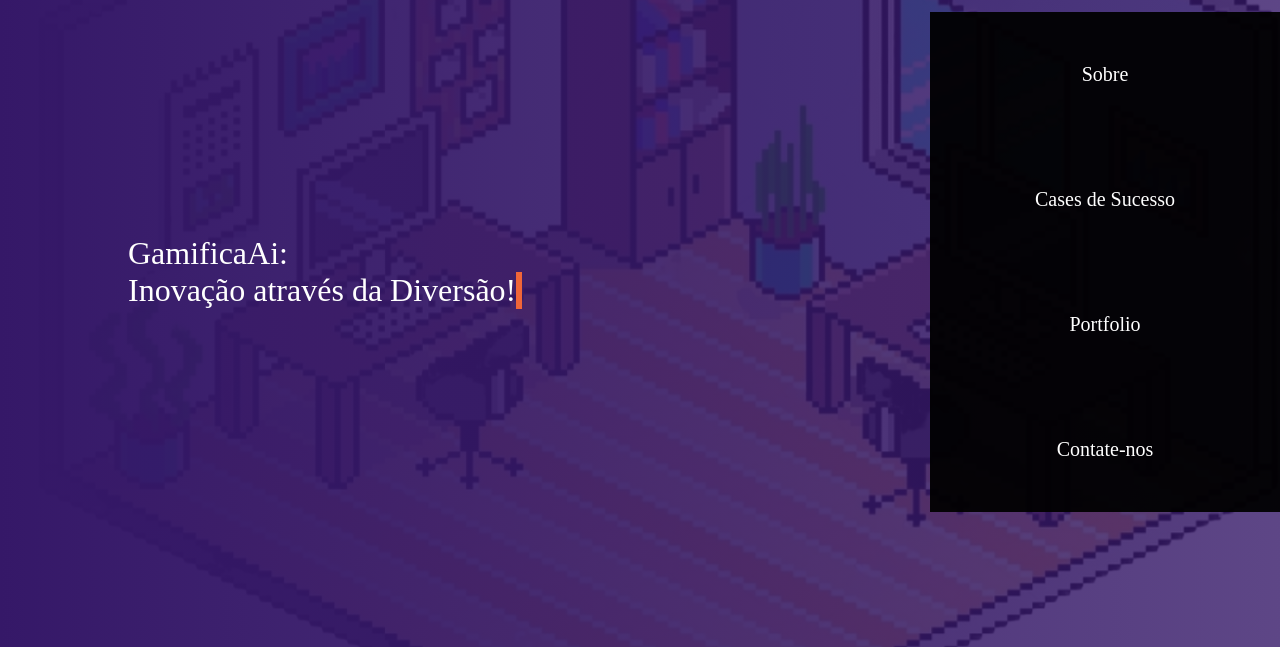
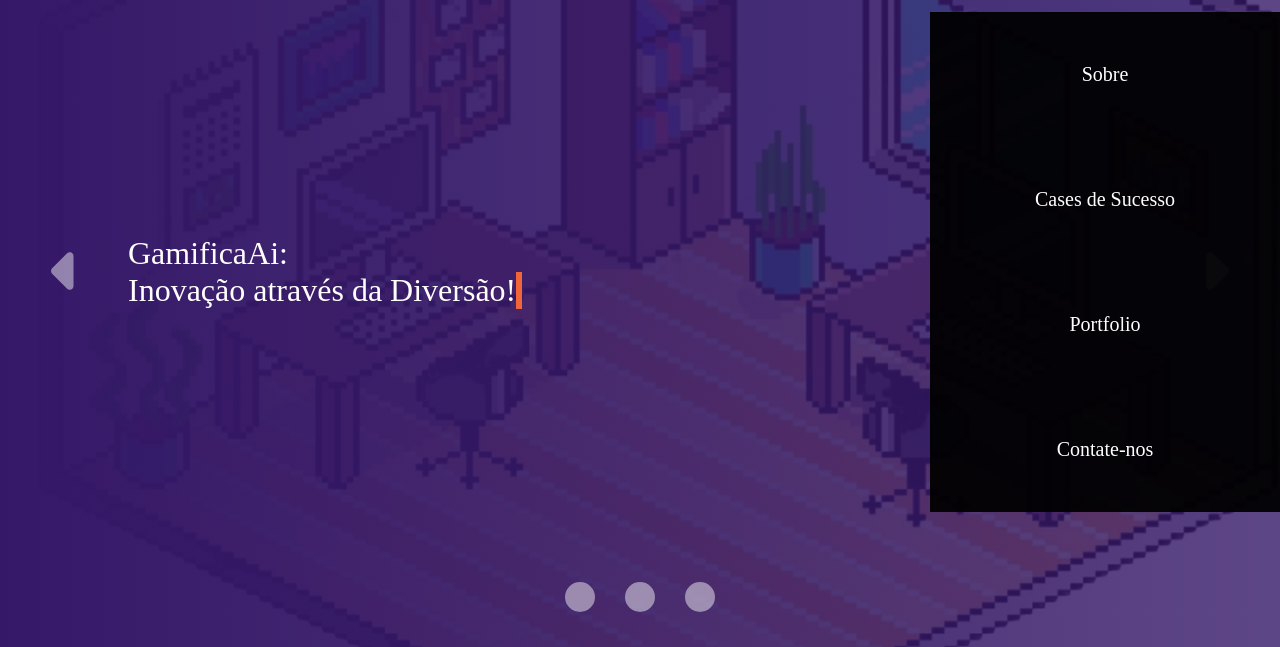
Before and after one commit to GuFariaszx/gamificaai, a plain HTML site: page index.html in a window 1280 px wide. Shown: the part 153-800 px from the top of the page. Drawn offline with Linux system fonts and the light colour scheme; a web font is replaced by a local one.

Commit message:
feat: Carrosel Funcional

```diff
--- a/index.html
+++ b/index.html
@@ -34,6 +34,13 @@
         </header>
         <div class="container-grid conteudo-banner">
             <p>GamificaAi: <span>Inovação através da Diversão!</span></p>
+            <button onclick="mostrarSlideAnterior()" id="botao-anterior"><svg xmlns="http://www.w3.org/2000/svg" viewBox="0 0 256 512"><!--!Font Awesome Free 6.5.2 by @fontawesome - https://fontawesome.com License - https://fontawesome.com/license/free Copyright 2024 Fonticons, Inc.--><path d="M9.4 278.6c-12.5-12.5-12.5-32.8 0-45.3l128-128c9.2-9.2 22.9-11.9 34.9-6.9s19.8 16.6 19.8 29.6l0 256c0 12.9-7.8 24.6-19.8 29.6s-25.7 2.2-34.9-6.9l-128-128z"/></svg></button>
+            <button onclick="mostrarProximoSlide()" id="botao-proximo"><svg xmlns="http://www.w3.org/2000/svg" viewBox="0 0 256 512"><!--!Font Awesome Free 6.5.2 by @fontawesome - https://fontawesome.com License - https://fontawesome.com/license/free Copyright 2024 Fonticons, Inc.--><path d="M246.6 278.6c12.5-12.5 12.5-32.8 0-45.3l-128-128c-9.2-9.2-22.9-11.9-34.9-6.9s-19.8 16.6-19.8 29.6l0 256c0 12.9 7.8 24.6 19.8 29.6s25.7 2.2 34.9-6.9l128-128z"/></svg></button>
+            <div class="botoes">
+                <button><svg xmlns="http://www.w3.org/2000/svg" viewBox="0 0 512 512"><!--!Font Awesome Free 6.5.2 by @fontawesome - https://fontawesome.com License - https://fontawesome.com/license/free Copyright 2024 Fonticons, Inc.--><path d="M256 512A256 256 0 1 0 256 0a256 256 0 1 0 0 512z"/></svg></button>
+                <button><svg xmlns="http://www.w3.org/2000/svg" viewBox="0 0 512 512"><!--!Font Awesome Free 6.5.2 by @fontawesome - https://fontawesome.com License - https://fontawesome.com/license/free Copyright 2024 Fonticons, Inc.--><path d="M256 512A256 256 0 1 0 256 0a256 256 0 1 0 0 512z"/></svg></button>
+                <button><svg xmlns="http://www.w3.org/2000/svg" viewBox="0 0 512 512"><!--!Font Awesome Free 6.5.2 by @fontawesome - https://fontawesome.com License - https://fontawesome.com/license/free Copyright 2024 Fonticons, Inc.--><path d="M256 512A256 256 0 1 0 256 0a256 256 0 1 0 0 512z"/></svg></button>
+            </div>
         </div>
     </div>
     <section id="sobre">
--- a/script.js
+++ b/script.js
@@ -25,3 +25,53 @@
     iconeX.style.display = "inline"
     iconeBarras.style.display = "none"
 }
+
+// Função Carrosel
+
+let slides = [
+    'primeiro-banner',
+    'segundo-banner',
+    'terceiro-banner'
+]
+
+let slideAtual = 0
+
+let numerSlides = slides.length
+
+let banner = document.querySelector(".banner")
+
+banner.classList.add(slides[slideAtual])
+
+const mostrarProximoSlide = () => {
+    //Remove slide anterior
+    banner.classList.remove(slides[slideAtual])
+
+    // numrSlides = 3
+    // numrSlides = 1 -> 2
+    // estou no último? 2
+
+    // [0, 1, 2]
+
+    if(slideAtual < (numerSlides - 1)) {
+        slideAtual++
+    } else {
+        slideAtual = 0
+    }
+
+    //Renderiza o slideAtual
+    banner.classList.add(slides[slideAtual])
+}
+
+const mostrarSlideAnterior = () => {
+    //Remove slide anterior
+    banner.classList.remove(slides[slideAtual])
+
+    if(slideAtual > 0){
+        slideAtual--
+    } else {
+        slideAtual = numerSlides - 1
+    }
+
+    //Renderiza o slideAtual
+    banner.classList.add(slides[slideAtual])
+}
--- a/style.css
+++ b/style.css
@@ -37,10 +37,71 @@
     /* vh -> Porcentagem da ALTURA da viewport (janela) */
     height: 100vh;
 
-    background-image: linear-gradient(90deg, rgba(53, 24, 104, 1) 0%, rgba(53, 24, 104, 0.8) 100%), url(img/bg-room.png);
     background-repeat: no-repeat;
 
     background-position: 165% 40%;
+
+    position: relative;
+}
+
+.primeiro-banner {
+    background-image: linear-gradient(90deg, rgba(53, 24, 104, 1) 0%, rgba(53, 24, 104, 0.8) 100%), url(img/bg-room.png);
+}
+
+.segundo-banner {
+    background-image: linear-gradient(90deg, rgb(0, 4, 54) 0%, rgba(4, 2, 109, 0.8) 100%), url(img/bg-room.png);
+}
+
+.terceiro-banner {
+    background-image: linear-gradient(90deg, rgb(0, 0, 0) 0%, rgba(28, 28, 28, 0.8) 100%), url(img/bg-room.png);
+}
+
+#botao-anterior, #botao-proximo {
+    width: 30px;
+    background: none;
+    border: none;
+    cursor: pointer;
+
+    position: absolute;
+}
+
+#botao-anterior {
+    left: 4%;
+
+}
+
+#botao-proximo {
+    right: 4%;
+}
+
+#botao-anterior svg, #botao-proximo svg {
+    fill: #ffffff76;
+}
+
+.botoes {
+    width: 150px;
+
+    display: flex;
+    justify-content: space-between;
+    align-items: center;
+
+    position: absolute;
+    bottom: 4%;
+
+    left: 50%;
+    margin-left: -75px;
+}
+
+.botoes button {
+    width: 30px;
+
+    background: none;
+    border: none;
+    cursor: pointer;
+}
+
+.botoes button svg {
+    fill: #ffffff76;
 }
 
 header {
@@ -510,6 +571,8 @@
         position: absolute;
         top: 165px;
         right: 0px;
+
+        z-index: 1;
     }
 
     #sobre {
```
Also changed, not shown: img/caret-left-solid.svg (added), img/caret-right-solid.svg (added), img/circle-solid.svg (added).
